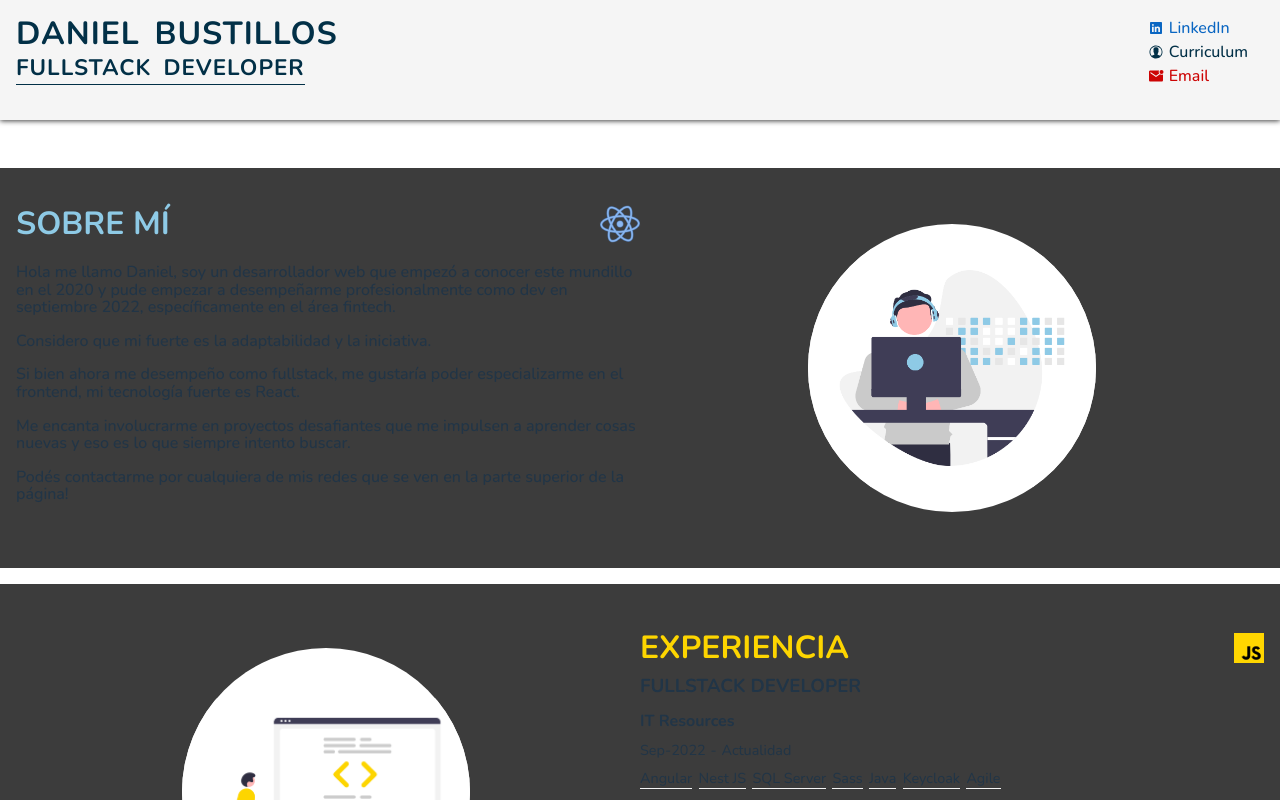
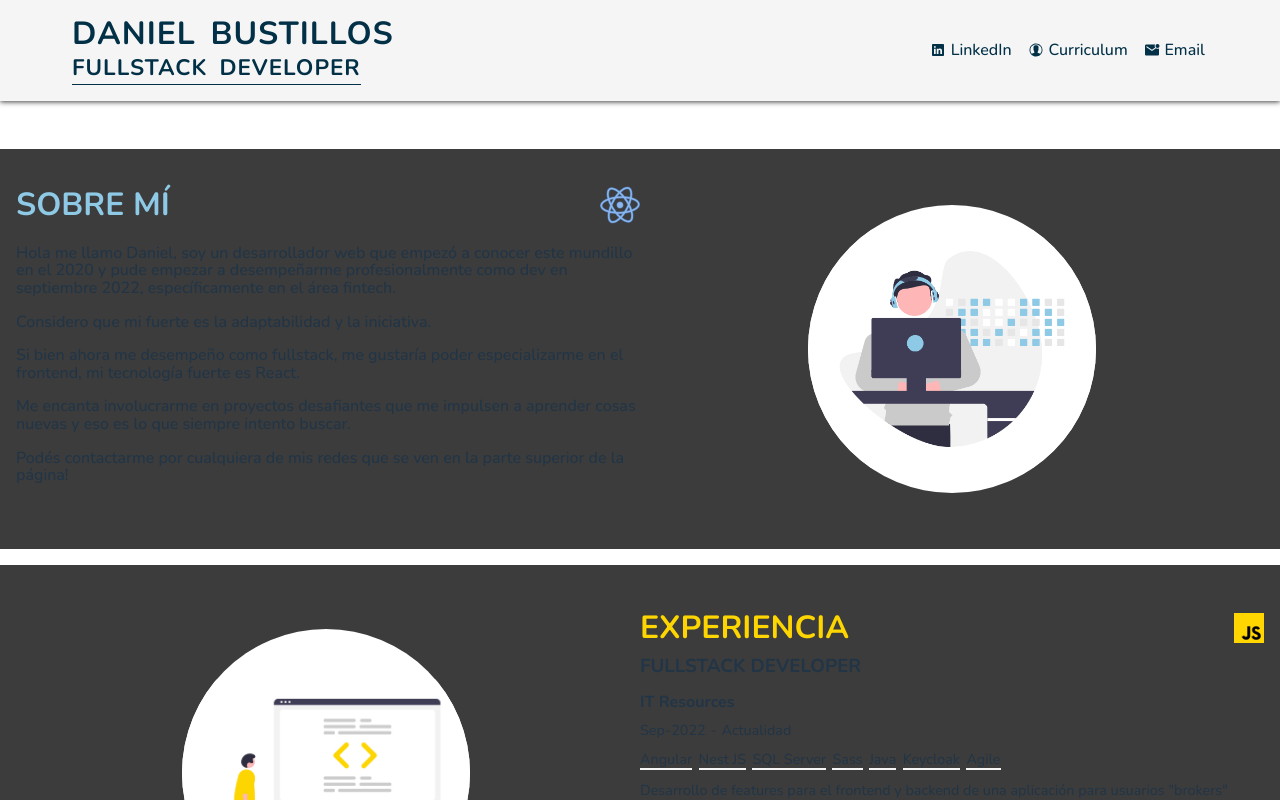
Before and after one commit to dbdv/portfolio_v2, a React (Vite) app: page / in a window 1280 px wide. Shown: the top 800 px of the page. Built offline with nearby package versions, Linux system fonts and the light colour scheme.

Commit message:
Style changes

```diff
--- a/index.html
+++ b/index.html
@@ -4,7 +4,7 @@
     <meta charset="UTF-8" />
     <link rel="icon" type="image/png" href="/dev-favicon-1.png" />
     <meta name="viewport" content="width=device-width, initial-scale=1.0" />
-    <title>Daniel Bustillos | Portfolio</title>
+    <title>Daniel Bustillos | Web Dev Portfolio</title>
   </head>
   <body>
     <div id="root"></div>
--- a/src/components/header/header-styles.css
+++ b/src/components/header/header-styles.css
@@ -16,6 +16,7 @@
   justify-content: space-between;
   color: var(--dark-blue);
   position: relative;
+  flex: 0.9;
 }
 
 .header-inner-div {
@@ -100,9 +101,14 @@
   align-items: center;
   gap: 0.3rem;
   text-transform: capitalize;
+  color: var(--dark-blue);
 }
 
-#email {
+.link:hover {
+  color: #02547d;
+}
+
+/* #email {
   color: var(--email-color);
 }
 
@@ -112,7 +118,7 @@
 
 #linkedin {
   color: var(--linkedin-color);
-}
+} */
 
 #slider-controller {
   display: flex;
@@ -173,7 +179,7 @@
     position: relative;
   }
 
-  #contact-list > li > a > span::after {
+  /*  #contact-list > li > a > span::after {
     content: "";
     width: 0%;
     left: 4%;
@@ -183,10 +189,10 @@
     -webkit-animation: showBorder 1s ease-in-out alternate;
     -moz-animation: showBorder 1s ease-in-out alternate;
     animation: showBorder 1s ease-in-out alternate;
-    background-color: darkgray;
-  }
+    background-color: var(--dark-blue);
+  } */
 
-  #contact-list > li > a:hover > span::after {
+  /* #contact-list > li > a:hover > span::after {
     content: "";
     width: 0%;
     left: 4%;
@@ -196,8 +202,8 @@
     -webkit-animation: showBorder 1s ease-in-out alternate;
     -moz-animation: showBorder 1s ease-in-out alternate;
     animation: showBorder 1s ease-in-out alternate;
-    background-color: darkgray;
-  }
+    background-color: var(--dark-blue);
+  } */
 
   #contact-list > li > #linkedin > span::after {
     animation-delay: 2.5s;
@@ -228,7 +234,7 @@
     }
   }
 
-  #contact-list > li > #email > span::after {
+  /*  #contact-list > li > #email > span::after {
     background-color: var(--email-color);
   }
 
@@ -250,7 +256,7 @@
 
   #contact-list > li:hover > #linkedin {
     color: var(--linkedin-color);
-  }
+  } */
 }
 
 @media (min-width: 1168px) {
@@ -277,7 +283,7 @@
     animation-delay: 0s;
   }
 
-  #email {
+  /* #email {
     color: var(--dark-blue);
   }
 
@@ -287,24 +293,25 @@
 
   #linkedin {
     color: var(--dark-blue);
-  }
+  } */
   #header > div {
     width: 100%;
     display: flex;
     justify-content: space-between;
-    align-items: flex-start;
+    align-items: center;
     flex-direction: row;
   }
 
   #header > div > div:first-child {
-    padding-left: 1rem;
+    padding-left: 0.5rem;
   }
 
   #header > div > div:nth-child(2) {
     display: flex;
     background: none;
     justify-content: flex-end;
-    padding-right: 1rem;
+    padding-right: 0;
+    margin-bottom: 0;
   }
 
   #header > div > div > h1,
@@ -321,8 +328,10 @@
 
   #contact-list {
     display: flex;
-    flex-direction: column;
+    flex-direction: row;
     list-style-type: none;
+    gap: 1rem;
+    padding: 0 0.7rem;
   }
 
   #contact-list > li > a {
@@ -341,6 +350,7 @@
   #contact-list > li:hover > a {
     /* font-weight: 400; */
     cursor: pointer;
+    scale: 1.2;
   }
 
   #contact-list > li > a > span {
--- a/src/data.ts
+++ b/src/data.ts
@@ -34,8 +34,8 @@ export const data: Data = {
     stack: {
         laguanges: [
             {
-                laguange_name: "javascript",
-                icon_url: "javascript-icon-96.png"
+                laguange_name: "angular",
+                icon_url: "angular-icon-96.png"
             },
             {
                 laguange_name: "Node",
```
Also changed, not shown: public/angular-icon-96.png (added), 1 other file (tests, documents, lock files or other folders).
